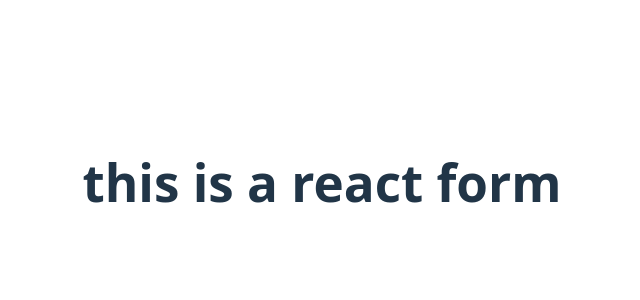
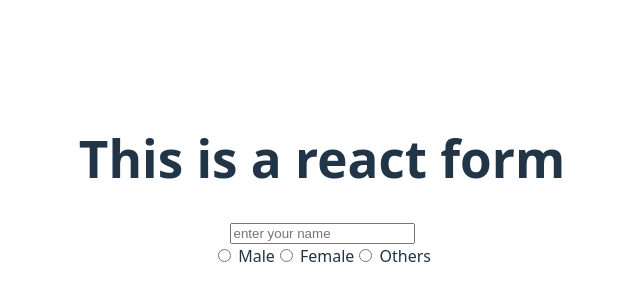
Before and after one commit to DEBAYUDHCHAKRABORTY/react-one08, a React (Vite) app in the folder project-babai/: page / in a window 1280 px wide. Shown: the part 218-518 px from the top of the page, without its empty margins (318-958 px from the left). Built offline with nearby package versions, Linux system fonts and the light colour scheme.

Commit message:
forms added

```diff
--- a/project-babai/src/Components/Forms.jsx
+++ b/project-babai/src/Components/Forms.jsx
@@ -1,12 +1,37 @@
-export default function Forms (){
+import { useState } from "react";
 
-return (
-<div>
-    <h1>this is a react form</h1>
+export default function Forms() {
+
+    const [name, setName] = useState();
+    const [gender, setGender] = useState();
+
+    function handleInputChange(e) {
+        const inpKey = e.target.name;
+        const inpVal = e.target.value;
+
+        if (inpKey === "userInput") {
+            setName(inpVal);
+        } else {
+            setGender(inpVal);
+        }
+    }
 
 
-</div>
+    return (
+        <div className="container">
+            <h1>This is a react form</h1>
 
-)
+            <input type="text" name="userInput" placeholder="enter your name" onInput={handleInputChange} />
+            <div>
+                <input type="radio" value="male" onChange={handleInputChange} name="Gender" /> Male
+                <input type="radio" value="female" onChange={handleInputChange} name="Gender" /> Female
+                <input type="radio" value="others" onChange={handleInputChange} name="Gender" /> Others
+            </div>
+            {name && <h3>The name is {name}</h3>}
+            {gender && <h3>Gender is {gender}</h3>}
+
+        </div>
+
+    );
 
 }
```
